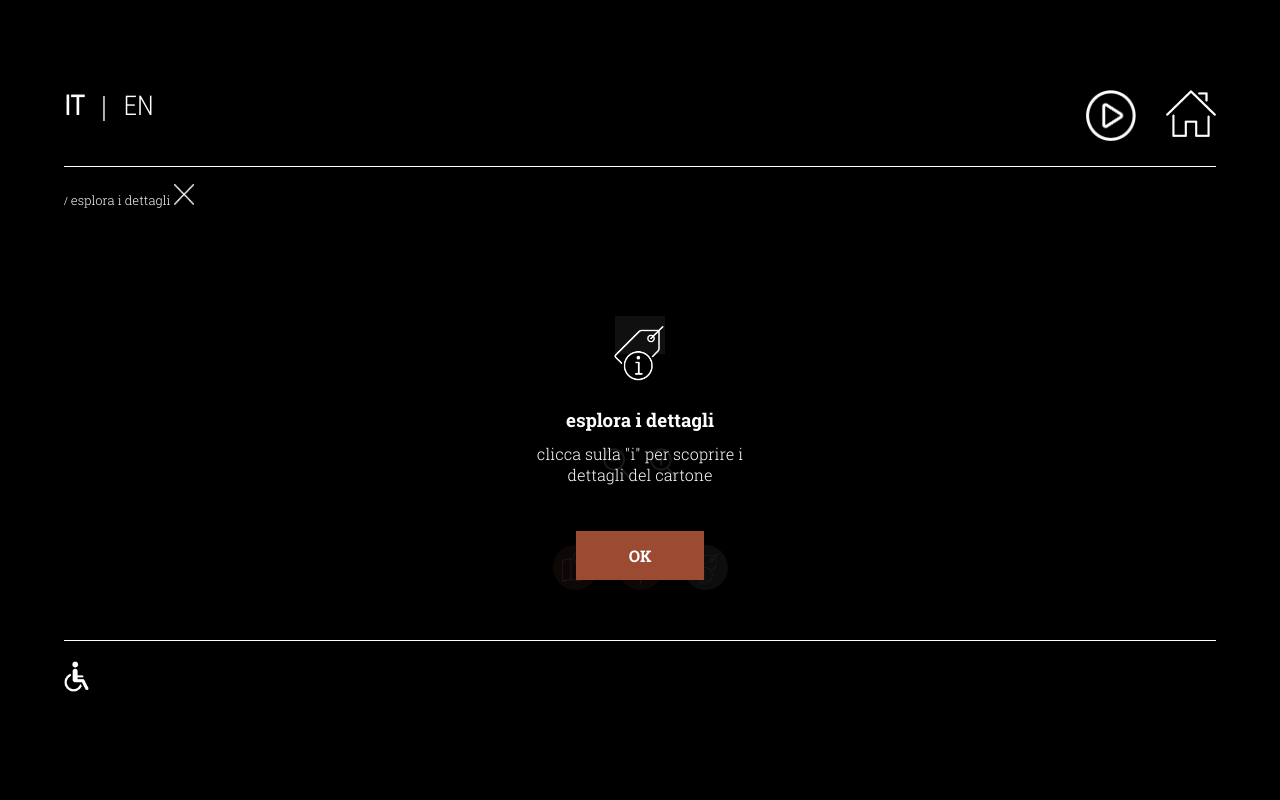
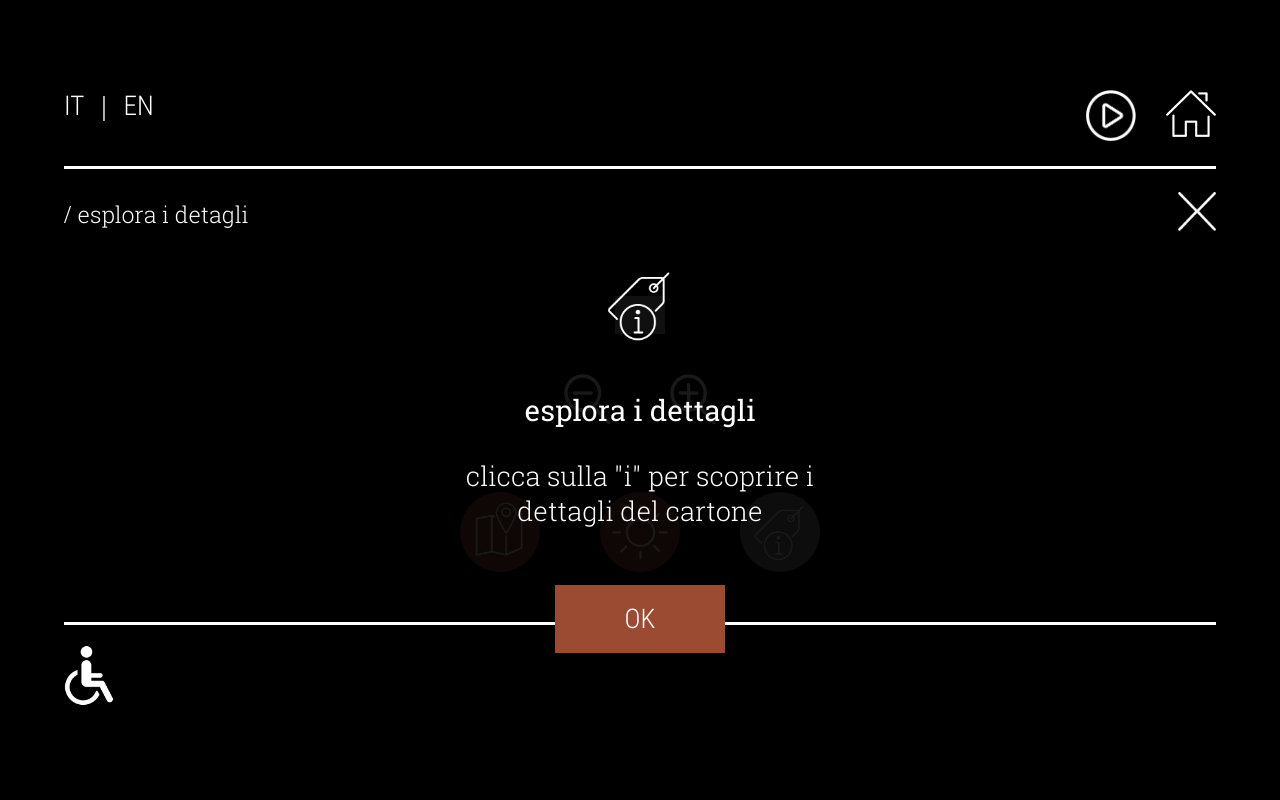
Before and after one commit to jaumecann/academia, a PHP site: page /tags.php?id=1 in a window 1280 px wide. Run offline with PHP 8.4, Linux system fonts and the light colour scheme; data that the repository does not hold is empty; some web fonts are replaced; grey boxes are pictures that could not be loaded.

Commit message:
map width fixed, resize d'estils

```diff
--- a/css/style.css
+++ b/css/style.css
@@ -26,6 +26,10 @@ html,body{
     font-family: 'RobotoBold';
     src: url('fonts/RobotoSlab-Bold.ttf');
 }
+@font-face{
+    font-family: 'RobotoSlabRegular';
+    src: url('fonts/RobotoSlab-Regular.ttf');
+}
 
 /* VARS */
 :root {
@@ -45,11 +49,24 @@ h3, h4, h5 {
     font-family: 'PlayfairDisplay', serif;
     line-height: 50%;
 }
-p{
-    font-family: 'PlayfairDisplay', serif;
-    font-size: 1em;
+
+.titulo-cuadro {
+    font-size: 2.2em;
+    line-height: 120%;
 }
 
+p{
+    font-family: 'RobotoLight';
+
+}
+
+.playfair {
+    font-family: 'PlayfairDisplay';
+}
+
+.slabregular {
+    font-family: 'RobotoSlabRegular';
+}
 
 
 #wrapper {
@@ -136,7 +155,7 @@ p{
     max-height: 50px;
 }
 .bold {
-    font-weight:bold;
+    font-family: 'RobotoBold';
 }
 
 /* GALERIA  */
@@ -151,7 +170,7 @@ p{
 nav{
     border-bottom-style: solid;
     border-bottom-color: white;
-    border-bottom-width: 1px;
+    border-bottom-width: 3px;
     padding-bottom: 25px;
     display: flex;
 }
@@ -163,8 +182,7 @@ nav img {
     display: flex;
     align-items: center;
     color: white;
-    font-family: 'Roboto Slab', serif;
-    font-size: .8em;
+    font-size: 1.6em;
     position: relative;
     margin: 5px 0 30px;
 }
@@ -177,6 +195,7 @@ nav img {
 }
 .bread2 {
  font-family: 'RobotoLight';
+ font-size: .9em;
 }
 
 
@@ -269,14 +288,14 @@ y cuando handicap esta activo y el cursor de handicap encima*/
 .footer {
     border-top-style: solid;
     border-top-color: white;
-    border-top-width: 1px;
+    border-top-width: 3px;
     margin-top: 50px;
     padding-top: 20px;
     display: flex;
     margin-top: auto;
 }
 .footer img {
-    width: 25px;
+    width: 50px;
 }
 
 .handicap_cursor{
@@ -290,7 +309,7 @@ y cuando handicap esta activo y el cursor de handicap encima*/
 
 /* CARTONE - FICHA */
 .breadcrumbs img {
-    width: 20px;
+    width: 38px;
 }
 
 .imgdiv, .bigtxtdiv, .txtdiv, .btndiv {
@@ -361,40 +388,44 @@ y cuando handicap esta activo y el cursor de handicap encima*/
     flex-direction: column;
 }
 .instrucciones_icon{
-    width: 80px;
+    width: 100px;
 }
 .instrucciones_icon img{
     width: 100%;
 }
 .instrucciones_texto{
     text-align: center;
-    width: 250px;
+    width: 350px;
     margin-bottom: 30px;
 }
-.instrucciones_texto h3{
-    font-family: 'RobotoBold';
+.instrucciones_titl{
+    font-family: 'RobotoSlabRegular';
+    font-size: 1.4em;
 }
-.instrucciones_texto p{
+.instrucciones_content{
     font-family: 'RobotoLight';
+    font-size: 1.3em;
 }
 .instrucciones_boton{
     width: 100px;
     text-align: center;
-    padding: 14px;
+    padding: 18px 35px;
     background-color: var(--button);
     cursor: pointer;
     color: white;
-    font-family: 'RobotoBold';
+    font-family: 'RobotoCondensed';
+    font-size: 1.3em;
 }
 .instrucciones_boton2{
     width: 100px;
     text-align: center;
-    padding: 5px 15px;
+    padding: 15px 25px;
     cursor: pointer;
     color: white;
-    font-family: 'RobotoBold';
     border-style:solid;
-    border-width: 1px;
+    border-width: 2px;
+    font-family: 'RobotoCondensed';
+    font-size: 1.4em;
 }
 
 
@@ -419,7 +450,6 @@ y cuando handicap esta activo y el cursor de handicap encima*/
     flex-direction: column;
     align-items: center;
     flex: 1;
-    justify-content: flex-end;
     padding-bottom: 50px;
 }
 .percent {
@@ -443,16 +473,17 @@ y cuando handicap esta activo y el cursor de handicap encima*/
     font-family: 'Roboto Slab', serif;
 }
 .percent img {
-    height: 30px;
+    height: 50px;
     padding: 10px;
     cursor: pointer;
+    margin: 0 20px;
 }
 .iconsrow {
     display:flex;
     margin-top: 5%;
 }
 .iconsrow a{
-    margin: 0 10px;
+    margin: 0 30px;
 }
 .iconsrow img {
     width: 100%;
@@ -463,15 +494,15 @@ y cuando handicap esta activo y el cursor de handicap encima*/
 .fondo-icona {
     background-color: var(--button);
     border-radius: 45px;
-    width: 45px;
-    height: 45px;
+    width: 80px;
+    height: 80px;
 
 }
 .fondo-icona.activo{
     background-color: grey;
     border-radius: 45px;
-    width: 45px;
-    height: 45px;
+    width: 80px;
+    height: 80px;
 }
 
 #brless {
--- a/immagine.php
+++ b/immagine.php
@@ -19,7 +19,7 @@
   <?php require_once "templates/navbar.php"; ?>
 
   <div class="breadcrumbs">
-    <p><a href="immagine.php?id=<?=$imagen?>"><?=$title?> / <span class="bread2">esplora l'immagine</span></p>
+    <p><a class="playfair" href="immagine.php?id=<?=$imagen?>"><?=$title?> / <span class="bread2">esplora l'immagine</span></p>
     <a class="close_breadcrumbs" href="cartone.php?id=<?=$imagen?>"><img src="img/cross.png" alt="cross"></a>
   </div>
 
@@ -57,7 +57,9 @@
       <img id="chair" src="img/handic.png" alt="handicap">
     </div>
     <div id="add-div" class="hiding">
-      <div class="down-cross size-cross"><a href="cartone.php?id=<?=$imagen?>"><img src="img/cross.png" alt="cross"></a>
+      <div class="down-cross size-cross">
+      <img id="video" class="down-video open_video" src="img/videoicon.png">
+      <a href="cartone.php?id=<?=$imagen?>"><img src="img/cross.png" alt="cross"></a>
     </div>
   </div>
 
--- a/scripts/principal.js
+++ b/scripts/principal.js
@@ -2,6 +2,11 @@ $(document).ready(function(){
 
     /* Gestion abrir y cerrar instrucciones */
     $(document).on('click','.instrucciones_boton',function(){
+        $('.instrucciones').removeClass('activo');
+    });
+
+    $(document).on('click','.instrucciones_boton2',function(){
+        console.log("asdasd")
         $('.instrucciones').removeClass('activo');
     });
 
@@ -12,4 +17,6 @@ $(document).ready(function(){
     document.getElementById('quit-video').onclick = function(){
         document.getElementById('video-div').style.display = "none";
     }
+
+
 });
--- a/tags.php
+++ b/tags.php
@@ -23,7 +23,7 @@
   <?php require_once "templates/navbar.php"; ?>
 
   <div class="breadcrumbs">
-    <p><a href="immagine.php?id=<?=$imagen?>"><?=$title?></a> / <span class="bread2">esplora i dettagli</span>
+  <p class="playfair"><a href="immagine.php?id=<?=$imagen?>"><?=$title?></a> / <span class="bread2">esplora i detagli</span></p>
     <a class="close_breadcrumbs" href="immagine.php?id=<?=$imagen?>"><img src="img/cross.png" alt="cross"></a>
   </div>
 
@@ -36,8 +36,8 @@
           <img src="img/infoicon.png">
         </div>
         <div class="instrucciones_texto">
-            <h3>esplora i dettagli</h3>
-            <p>clicca sulla "i" per scoprire i dettagli del cartone</p>
+            <p class="instrucciones_titl">esplora i dettagli</p>
+            <p class="instrucciones_content">clicca sulla "i" per scoprire i dettagli del cartone</p>
         </div>
         <div class="instrucciones_boton">
           OK
@@ -79,7 +79,7 @@
     <div id="add-div" class="hiding">
         <div class="handicap_shortcuts">
             <div class="instrucciones_ok activo">
-                <div class="instrucciones_boton">OK</div>
+                <div class="instrucciones_boton2">OK</div>
             </div>
             <div class="correspondencia_tags">
                 <?php
@@ -198,6 +198,11 @@ $(document).ready(function(){
         $('.correspondencia_tags').addClass('activo');
     })
 
+    $('.instrucciones_boton2').on('click',function(){
+    $('.instrucciones_ok').removeClass('activo');
+    $('.correspondencia_mapa').addClass('activo');
+})
+
 });
 
 </script>
--- a/templates/navbar.php
+++ b/templates/navbar.php
@@ -8,7 +8,7 @@
                         <img src="img/cross.png" alt="cross">
                 </div>
                 <div id="flex-div">
-                        <video width="400" height="300" controls autoplay>
+                        <video width="400" height="300" controls preload="auto" autoplay>
                                 <source src="img/videoplayback.mp4" type="video/mp4">
                         </video>
                 </div>
```
Also changed, not shown: other parts of css/style.css (+38 -20 lines), cartone.php (+10 -6 lines), detagli.php (+14 -4 lines), mappa.php (+8 -4 lines).
